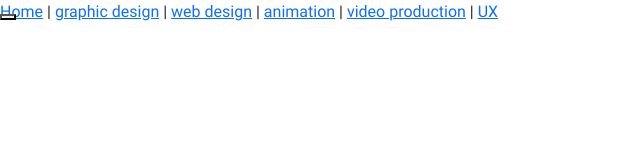
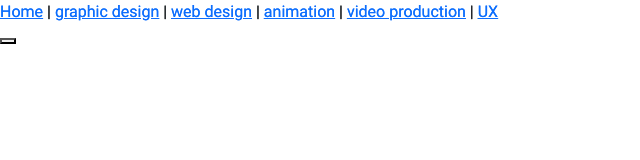
Before and after one commit to gagdmac/life-is-multimedia, an Angular app: page / in a window 1280 px wide. Shown: the top 160 px of the page, without its empty margins (0-640 px from the left). Built offline with nearby package versions, Linux system fonts and the light colour scheme.

Commit message:
menu in top menu

```diff
--- a/src/app/app.component.html
+++ b/src/app/app.component.html
@@ -1,6 +1,7 @@
 <header class="fixed-top no-print">
   <!-- <a (click)="scroll(content)" class="skip-to-content pl-2 pr-2">Skip to main content</a> -->
   <nav>
+    <app-side-menu></app-side-menu>
     <!-- <app-topmenu></app-topmenu> -->
   </nav>
   <div class="c-nav-menu u-none-p u-zindex menu">
@@ -17,7 +18,7 @@
   <aside class="u-none-p no-print">
     <!-- [ngClass]="isExpanding ? 'expanding': 'notexpanding'" -->
     <section class="aside">
-      <app-side-menu class="mt-5"></app-side-menu>
+      <app-side-menu></app-side-menu>
     </section>
   </aside>
   <main #content id="content" class="col p-4 pb-5">
```
